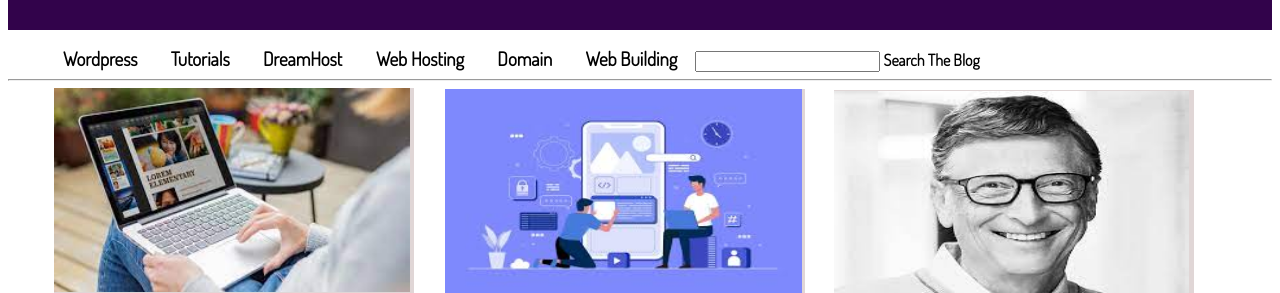
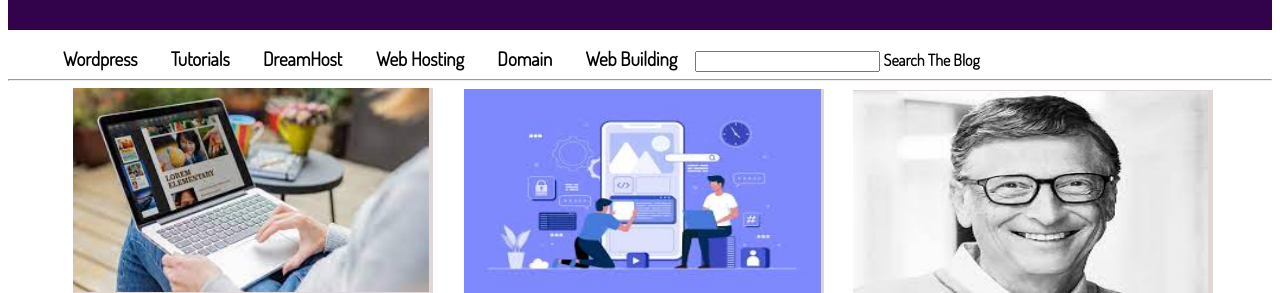
Before and after one commit to harshsaxena7/Harshsaxena-blogsite, a plain HTML site: page index.html in a window 1280 px wide. Shown: the part 206-499 px from the top of the page. Drawn offline with Linux system fonts and the light colour scheme.

Commit message:
Update index.html

```diff
--- a/index.html
+++ b/index.html
@@ -146,6 +146,8 @@ margin: auto;
 width: 1200px;
 flex-direction: column;
 justify-content: center;
+        position: relative;
+    left: 19px;
 
 }
 
```
